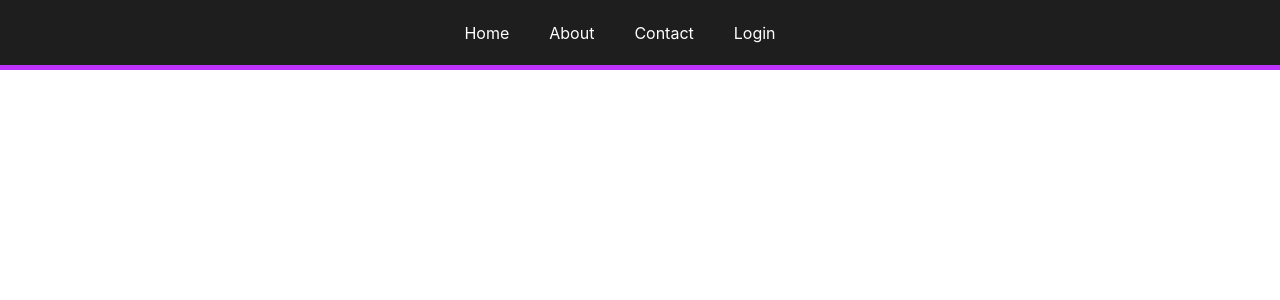
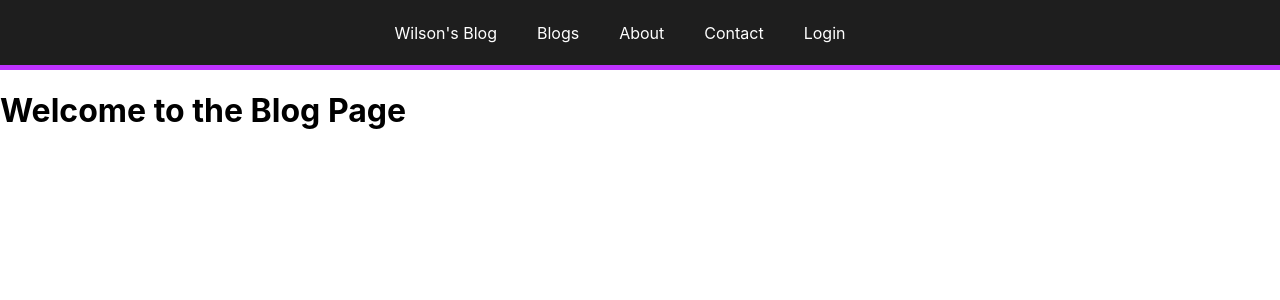
Before and after one commit to zyrephus/wilsons-blog, a React (Create React App) app: page /blogs in a window 1280 px wide. Shown: the top 300 px of the page. Built offline with nearby package versions, Linux system fonts and the light colour scheme.

Commit message:
Updated navbar

```diff
--- a/src/App.css
+++ b/src/App.css
@@ -7,7 +7,7 @@ h1 {
     color: black;
 }
 
-#navbar {
+.navbar {
     display: flex;
     justify-content: center;
     align-items: center;
@@ -17,8 +17,14 @@ h1 {
     border-bottom: 5px solid #be32ff; /* Bottom border */
 }
 
-#navbar a {
+.home-link {
     margin-right: 40px;
     text-decoration: none;
     color: rgb(255, 255, 255);
 }
+
+.main-links {
+    margin-right: 40px;
+    text-decoration: none;
+    color: rgb(255, 255, 255);
+}
--- a/src/App.js
+++ b/src/App.js
@@ -7,6 +7,7 @@ import {
     Route,
 } from "react-router-dom";
 import Home from "./pages";
+import Blogs from "./pages/blogs";
 import About from "./pages/about";
 import Login from "./pages/login";
 import Contact from "./pages/contact";
@@ -17,6 +18,7 @@ function App() {
             <Navbar />
             <Routes>
                 <Route exact path="/" element={<Home />} />
+                <Route path="/blogs" element={<Blogs />} />
                 <Route path="/about" element={<About />} />
                 <Route path="/contact" element={<Contact />} />
                 <Route path="/login" element={<Login />} />
--- a/src/components/Navbar/index.js
+++ b/src/components/Navbar/index.js
@@ -4,12 +4,13 @@ import '../../App.css';
 
 const Navbar = () => {
     return (
-        <div id="navbar">
-            <Link to="./">Home</Link>
-            <Link to="/about">About</Link>
-            <Link to="/contact">Contact</Link>
-            <Link to="/login">Login</Link>
-        </div>
+        <nav className="navbar">
+            <Link to="./" className="home-link">Wilson's Blog</Link>
+            <Link to="./blogs" className="main-links">Blogs</Link>
+            <Link to="/about" className="main-links">About</Link>
+            <Link to="/contact" className="main-links">Contact</Link>
+            <Link to="/login" className="main-links">Login</Link>
+        </nav>
     );
 };
 
--- /dev/null
+++ b/src/pages/blogs.js
@@ -0,0 +1,11 @@
+import React from "react";
+
+const Blogs = () => {
+    return (
+        <div>
+            <h1>Welcome to the Blog Page</h1>
+        </div>
+    );
+};
+
+export default Blogs;
```
